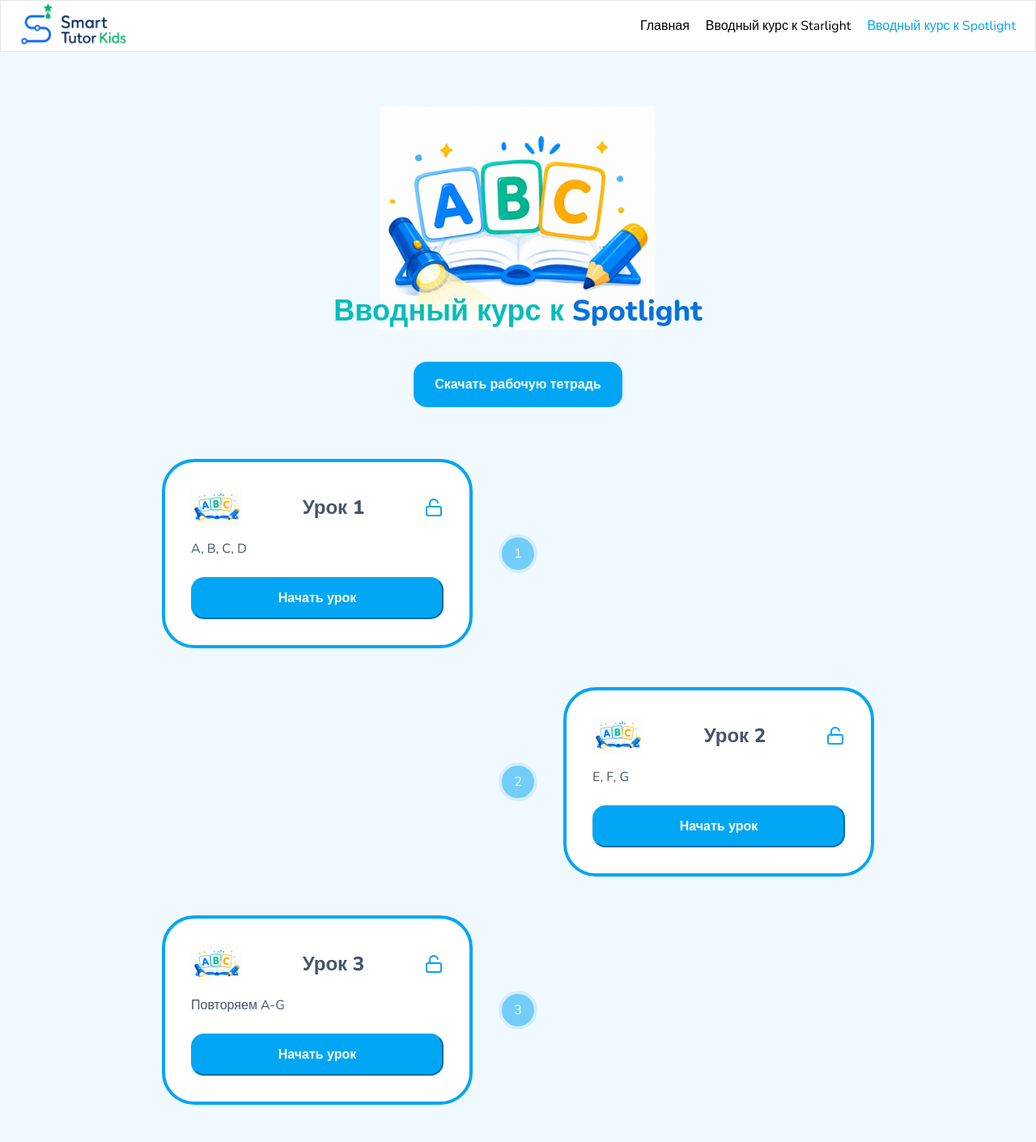
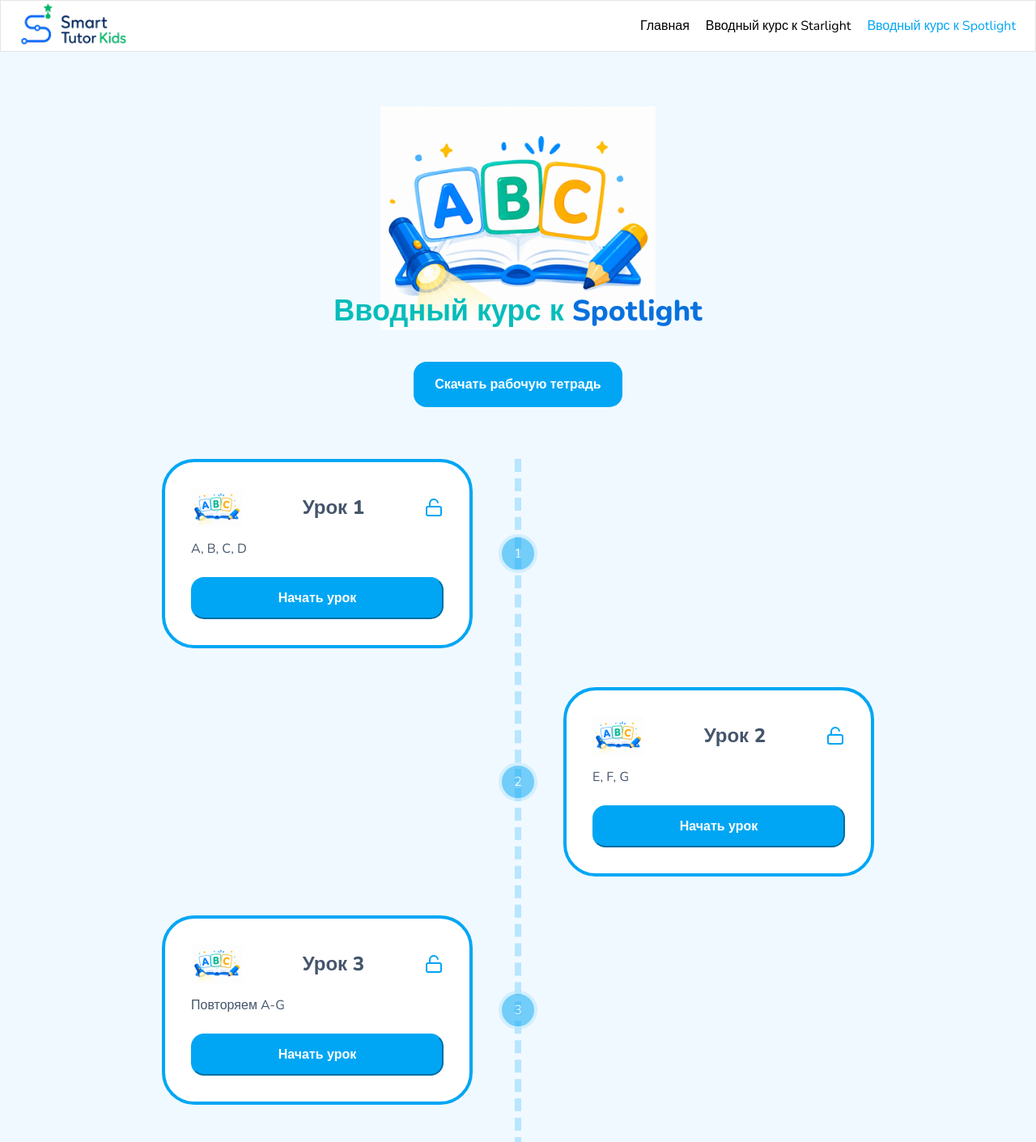
Before and after one commit to Nik-s-har/Learning_Platform, a React (Vite) app: page /alphabet/spotlight in a window 1280 px wide. Shown: the top 1411 px of the page at 81% size. Built offline with nearby package versions, Linux system fonts and the light colour scheme; no server answers.

Commit message:
Edit title

```diff
--- a/index.html
+++ b/index.html
@@ -2,9 +2,9 @@
 <html lang="en">
   <head>
     <meta charset="UTF-8" />
-    <link rel="icon" type="image/svg+xml" href="/vite.svg" />
+    <!-- <link rel="icon" type="image/svg+xml" href="/vite.svg" /> -->
     <meta name="viewport" content="width=device-width, initial-scale=1.0" />
-    <title>learning-platform</title>
+    <title>Smart Tutor Kids</title>
   </head>
   <body>
     <div id="root"></div>
--- a/src/courses/alphabet/pages/Roadmap/AlphabetRoadmap.module.css
+++ b/src/courses/alphabet/pages/Roadmap/AlphabetRoadmap.module.css
@@ -67,17 +67,6 @@
 }
 
 .alphabetRoadmap {
-    position: relative;
-    display: flex;
-    flex-direction: column;
-    gap: 48px;
-
-.workbookButton:focus-visible {
-  outline: 3px solid var(--accent-color);
-  outline-offset: 3px;
-}
-
-.alphabetRoadmap {
   position: relative;
   display: flex;
   flex-direction: column;
```
Also changed, not shown: src/assets/pictures/logo_archiv.png (added).
